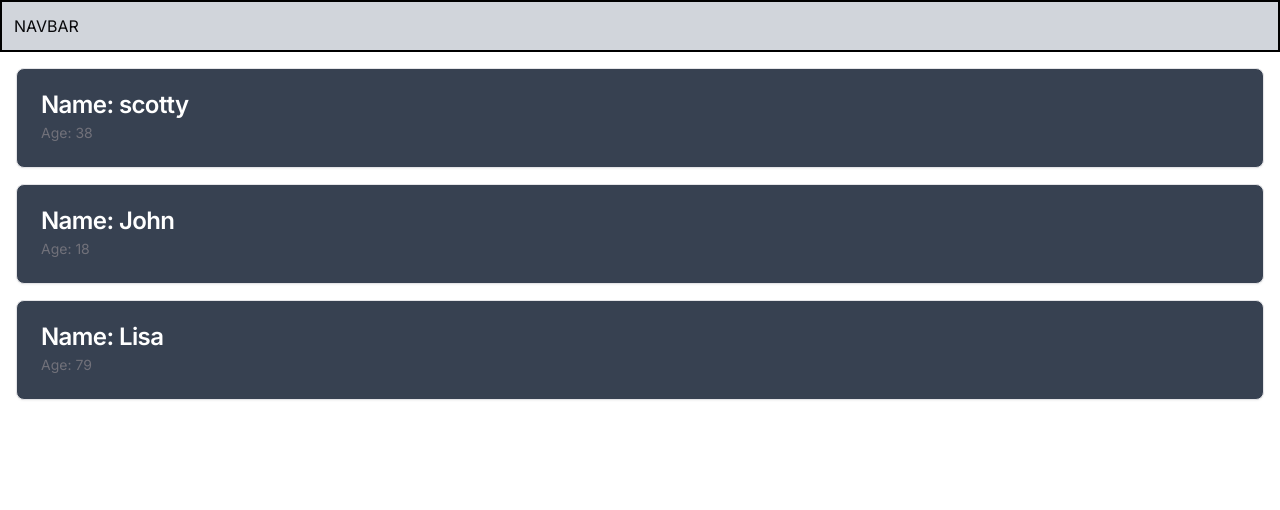
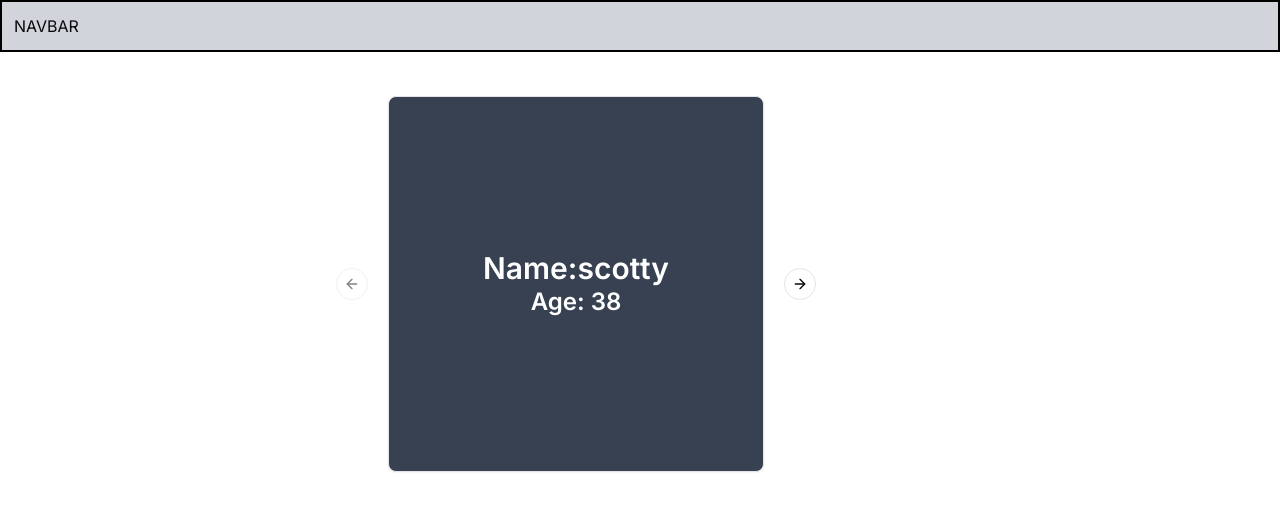
Before and after one commit to intondiscott/Appointment-Tracking-System, a Next.js app: page / in a window 1280 px wide. Shown: the top 510 px of the page. Built offline with nearby package versions, Linux system fonts and the light colour scheme.

Commit message:
updated carousel

```diff
--- a/package.json
+++ b/package.json
@@ -14,6 +14,7 @@
     "class-variance-authority": "^0.7.0",
     "clsx": "^2.1.1",
     "date-fns": "^3.6.0",
+    "embla-carousel-react": "^8.1.3",
     "lucide-react": "^0.378.0",
     "next": "14.2.3",
     "react": "^18",
--- a/src/app/page.tsx
+++ b/src/app/page.tsx
@@ -9,6 +9,14 @@
   CardHeader,
   CardTitle,
 } from "@/components/ui/card";
+import {
+  Carousel,
+  CarouselContent,
+  CarouselItem,
+  CarouselNext,
+  CarouselPrevious,
+} from "@/components/ui/carousel";
+
 const getData = async () => {
   const data = await fetch("http://localhost:3000/api/accounts", {
     next: { revalidate: 10 },
@@ -18,19 +26,34 @@
 export default async function HomePage() {
   const data = await getData();
   return (
-    <div>
+    <Carousel
+      opts={{
+        align: "start",
+      }}
+      className='w-full max-w-sm mt-10 ml-[30%]'
+    >
+      <CarouselContent className=''>
         {data.map((res: any) =>
           res.accounts.map((item: any, idx: number) => (
-          <div key={idx}>
-            <Card className='bg-gray-700 text-white m-4'>
-              <CardHeader>
-                <CardTitle>Name: {item.name}</CardTitle>
-                <CardDescription>Age: {item.age}</CardDescription>
-              </CardHeader>
+            <CarouselItem key={idx} className='pl-4'>
+              <div className='p-1'>
+                <Card className='bg-gray-700 text-white'>
+                  <CardContent className='flex flex-col aspect-square items-center justify-center p-6'>
+                    <span className='text-3xl font-semibold'>
+                      Name:{item.name}
+                    </span>
+                    <span className='text-2xl font-semibold'>
+                      Age: {item.age}
+                    </span>
+                  </CardContent>
                 </Card>
               </div>
+            </CarouselItem>
           ))
         )}
-    </div>
+      </CarouselContent>
+      <CarouselPrevious />
+      <CarouselNext />
+    </Carousel>
   );
 }
--- /dev/null
+++ b/src/components/ui/carousel.tsx
@@ -0,0 +1,262 @@
+"use client"
+
+import * as React from "react"
+import useEmblaCarousel, {
+  type UseEmblaCarouselType,
+} from "embla-carousel-react"
+import { ArrowLeft, ArrowRight } from "lucide-react"
+
+import { cn } from "@/lib/utils"
+import { Button } from "@/components/ui/button"
+
+type CarouselApi = UseEmblaCarouselType[1]
+type UseCarouselParameters = Parameters<typeof useEmblaCarousel>
+type CarouselOptions = UseCarouselParameters[0]
+type CarouselPlugin = UseCarouselParameters[1]
+
+type CarouselProps = {
+  opts?: CarouselOptions
+  plugins?: CarouselPlugin
+  orientation?: "horizontal" | "vertical"
+  setApi?: (api: CarouselApi) => void
+}
+
+type CarouselContextProps = {
+  carouselRef: ReturnType<typeof useEmblaCarousel>[0]
+  api: ReturnType<typeof useEmblaCarousel>[1]
+  scrollPrev: () => void
+  scrollNext: () => void
+  canScrollPrev: boolean
+  canScrollNext: boolean
+} & CarouselProps
+
+const CarouselContext = React.createContext<CarouselContextProps | null>(null)
+
+function useCarousel() {
+  const context = React.useContext(CarouselContext)
+
+  if (!context) {
+    throw new Error("useCarousel must be used within a <Carousel />")
+  }
+
+  return context
+}
+
+const Carousel = React.forwardRef<
+  HTMLDivElement,
+  React.HTMLAttributes<HTMLDivElement> & CarouselProps
+>(
+  (
+    {
+      orientation = "horizontal",
+      opts,
+      setApi,
+      plugins,
+      className,
+      children,
+      ...props
+    },
+    ref
+  ) => {
+    const [carouselRef, api] = useEmblaCarousel(
+      {
+        ...opts,
+        axis: orientation === "horizontal" ? "x" : "y",
+      },
+      plugins
+    )
+    const [canScrollPrev, setCanScrollPrev] = React.useState(false)
+    const [canScrollNext, setCanScrollNext] = React.useState(false)
+
+    const onSelect = React.useCallback((api: CarouselApi) => {
+      if (!api) {
+        return
+      }
+
+      setCanScrollPrev(api.canScrollPrev())
+      setCanScrollNext(api.canScrollNext())
+    }, [])
+
+    const scrollPrev = React.useCallback(() => {
+      api?.scrollPrev()
+    }, [api])
+
+    const scrollNext = React.useCallback(() => {
+      api?.scrollNext()
+    }, [api])
+
+    const handleKeyDown = React.useCallback(
+      (event: React.KeyboardEvent<HTMLDivElement>) => {
+        if (event.key === "ArrowLeft") {
+          event.preventDefault()
+          scrollPrev()
+        } else if (event.key === "ArrowRight") {
+          event.preventDefault()
+          scrollNext()
+        }
+      },
+      [scrollPrev, scrollNext]
+    )
+
+    React.useEffect(() => {
+      if (!api || !setApi) {
+        return
+      }
+
+      setApi(api)
+    }, [api, setApi])
+
+    React.useEffect(() => {
+      if (!api) {
+        return
+      }
+
+      onSelect(api)
+      api.on("reInit", onSelect)
+      api.on("select", onSelect)
+
+      return () => {
+        api?.off("select", onSelect)
+      }
+    }, [api, onSelect])
+
+    return (
+      <CarouselContext.Provider
+        value={{
+          carouselRef,
+          api: api,
+          opts,
+          orientation:
+            orientation || (opts?.axis === "y" ? "vertical" : "horizontal"),
+          scrollPrev,
+          scrollNext,
+          canScrollPrev,
+          canScrollNext,
+        }}
+      >
+        <div
+          ref={ref}
+          onKeyDownCapture={handleKeyDown}
+          className={cn("relative", className)}
+          role="region"
+          aria-roledescription="carousel"
+          {...props}
+        >
+          {children}
+        </div>
+      </CarouselContext.Provider>
+    )
+  }
+)
+Carousel.displayName = "Carousel"
+
+const CarouselContent = React.forwardRef<
+  HTMLDivElement,
+  React.HTMLAttributes<HTMLDivElement>
+>(({ className, ...props }, ref) => {
+  const { carouselRef, orientation } = useCarousel()
+
+  return (
+    <div ref={carouselRef} className="overflow-hidden">
+      <div
+        ref={ref}
+        className={cn(
+          "flex",
+          orientation === "horizontal" ? "-ml-4" : "-mt-4 flex-col",
+          className
+        )}
+        {...props}
+      />
+    </div>
+  )
+})
+CarouselContent.displayName = "CarouselContent"
+
+const CarouselItem = React.forwardRef<
+  HTMLDivElement,
+  React.HTMLAttributes<HTMLDivElement>
+>(({ className, ...props }, ref) => {
+  const { orientation } = useCarousel()
+
+  return (
+    <div
+      ref={ref}
+      role="group"
+      aria-roledescription="slide"
+      className={cn(
+        "min-w-0 shrink-0 grow-0 basis-full",
+        orientation === "horizontal" ? "pl-4" : "pt-4",
+        className
+      )}
+      {...props}
+    />
+  )
+})
+CarouselItem.displayName = "CarouselItem"
+
+const CarouselPrevious = React.forwardRef<
+  HTMLButtonElement,
+  React.ComponentProps<typeof Button>
+>(({ className, variant = "outline", size = "icon", ...props }, ref) => {
+  const { orientation, scrollPrev, canScrollPrev } = useCarousel()
+
+  return (
+    <Button
+      ref={ref}
+      variant={variant}
+      size={size}
+      className={cn(
+        "absolute  h-8 w-8 rounded-full",
+        orientation === "horizontal"
+          ? "-left-12 top-1/2 -translate-y-1/2"
+          : "-top-12 left-1/2 -translate-x-1/2 rotate-90",
+        className
+      )}
+      disabled={!canScrollPrev}
+      onClick={scrollPrev}
+      {...props}
+    >
+      <ArrowLeft className="h-4 w-4" />
+      <span className="sr-only">Previous slide</span>
+    </Button>
+  )
+})
+CarouselPrevious.displayName = "CarouselPrevious"
+
+const CarouselNext = React.forwardRef<
+  HTMLButtonElement,
+  React.ComponentProps<typeof Button>
+>(({ className, variant = "outline", size = "icon", ...props }, ref) => {
+  const { orientation, scrollNext, canScrollNext } = useCarousel()
+
+  return (
+    <Button
+      ref={ref}
+      variant={variant}
+      size={size}
+      className={cn(
+        "absolute h-8 w-8 rounded-full",
+        orientation === "horizontal"
+          ? "-right-12 top-1/2 -translate-y-1/2"
+          : "-bottom-12 left-1/2 -translate-x-1/2 rotate-90",
+        className
+      )}
+      disabled={!canScrollNext}
+      onClick={scrollNext}
+      {...props}
+    >
+      <ArrowRight className="h-4 w-4" />
+      <span className="sr-only">Next slide</span>
+    </Button>
+  )
+})
+CarouselNext.displayName = "CarouselNext"
+
+export {
+  type CarouselApi,
+  Carousel,
+  CarouselContent,
+  CarouselItem,
+  CarouselPrevious,
+  CarouselNext,
+}
```
Also changed, not shown: 1 other file (tests, documents, lock files or other folders). Lines whose indentation alone changed are shown as unchanged.
